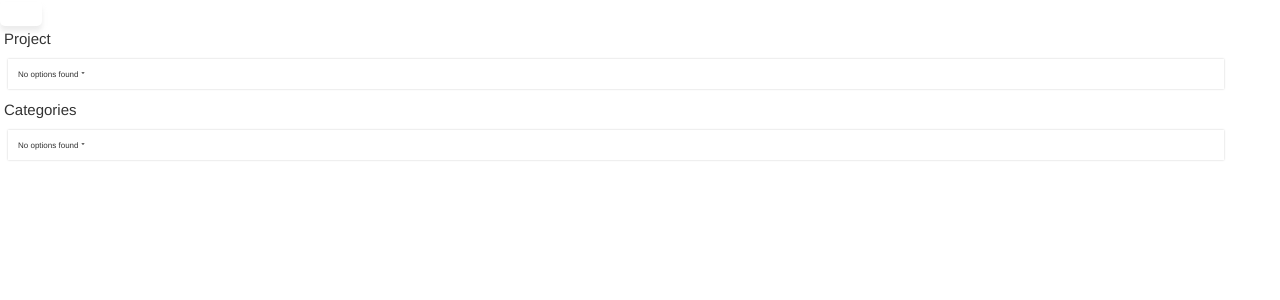
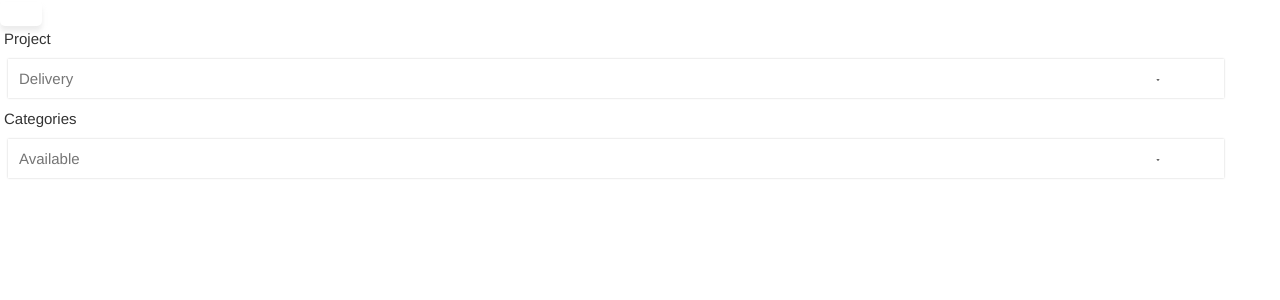
Before and after one commit to albalp/dinamita-reloaded-components, a React (Create React App) app: page / in a window 1280 px wide. Shown: the top 300 px of the page. Built offline with nearby package versions, Linux system fonts and the light colour scheme.

Commit message:
dropdown receive the right data

```diff
--- a/src/App.js
+++ b/src/App.js
@@ -1,7 +1,7 @@
 import SaveButton from './components/saveButton';
 //import DropdownOpt from './components/dropdown/DropdownOpt';
+import Dropdown from './components/dropdown/Dropdown';
 import data from '../src/api/mocks.json';
-import Dropdown from './components/dropdown/Dropdown';
 
 import { MdArrowDropDown } from 'react-icons/md'
 //import AddTaskIcon from '@mui/icons-material/AddTask';
@@ -10,25 +10,23 @@ function App() {
   function Clicked(){
     console.log("Clicked!");
   }
-  const options = [
+
+  const projectData = [
+     {
+       id:data.project.ProjectId,
+       name:data.project.ProjectName,
+     }
   ]
+  const categories = []
+  data.project.ProjectCategories.map(category => categories.push({id:category.CategoryID, name:category.CategoryName}))
 
-  const categoriesOptions = options.map(option => {
-    const categories = option.categories.map(category => {
-      return {id:category.CategoryID, name:category.CategoryName}
-    })
 
-    return categories
-
-  })
-
-  console.log(categoriesOptions)
 
   return (
     <div>
       <SaveButton variant="default" onClick={Clicked} />
-      <Dropdown title="Project" icon={<MdArrowDropDown />} options={options}/>
-      <Dropdown title="Categories" icon={<MdArrowDropDown />} options={categoriesOptions}/>
+      <Dropdown title="Project" icon={<MdArrowDropDown />} options={projectData}/>
+      <Dropdown title="Categories" icon={<MdArrowDropDown />} options={categories}/>
     </div>
 
   );
--- a/src/components/dropdown/DropDown.jsx
+++ b/src/components/dropdown/DropDown.jsx
@@ -4,11 +4,13 @@ import PropTypes from 'prop-types';
 import './dropdown.css';
 
 const Dropdown = ( {title, options, icon}  ) => {
+  // Initial state for the option list
   const [isOpen, setIsOpen] = useState(false);
-  const [selectedOption, setSelectedOption] = useState('');
-
+  // Initial state for the input
+  const [selectedOption, setSelectedOption] = useState(options.length > 0 ? options[0].name : 'No options found');
+  // function what change the state of the list
   const toggling = () => setIsOpen(!isOpen);
-
+  // function for change the value of the input and close the list
   const onOptionClicked = (value) => () => {
     setSelectedOption(value);
     setIsOpen(false);
@@ -17,17 +19,14 @@ const Dropdown = ( {title, options, icon}  ) => {
   return (
     <div >
       <p>{title}</p>
-      <ul className={`dropdown ${isOpen ? 'active' : ''}`}>
-        <li onClick={toggling} className="select">
-          {options.length > 0
-            ? <input
+      <div className={`dropdown ${isOpen ? 'active' : ''}`}>
+        <div onClick={toggling} className="select">
+            <input
             type="text"
             className="input-option"
-            placeholder={selectedOption}></input>
-            :<span>No options found</span>
-            }
+            placeholder={selectedOption} />
           {icon}
-        </li>
+        </div>
         {isOpen && (
           <ul className="dropdown-menu">
             {options && options.length > 0
@@ -40,7 +39,7 @@ const Dropdown = ( {title, options, icon}  ) => {
             }
           </ul>
         )}
-      </ul>
+      </div>
     </div>
   )
 }
--- a/src/components/dropdown/dropDown.css
+++ b/src/components/dropdown/dropDown.css
@@ -67,7 +67,7 @@
     border-bottom: 1px solid rgba(204,204,204,0.38);
     transition: all .2s ease-in-out;
     cursor: pointer;
-    font-size: 1.5vmin;
+    font-size: 2vmin;
 }
 .dropdown-menu li:hover {
     background-color: #f2f2f2
```
